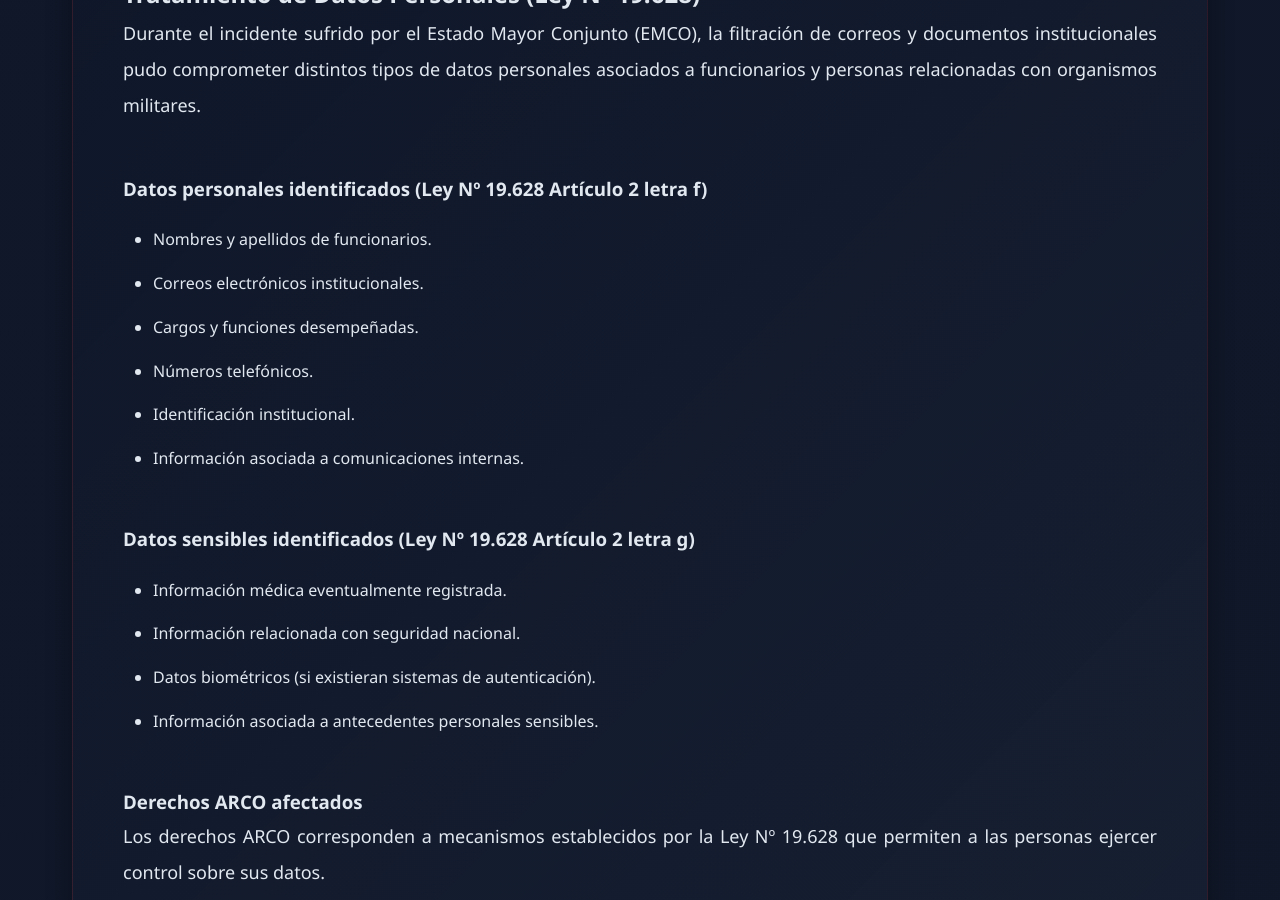
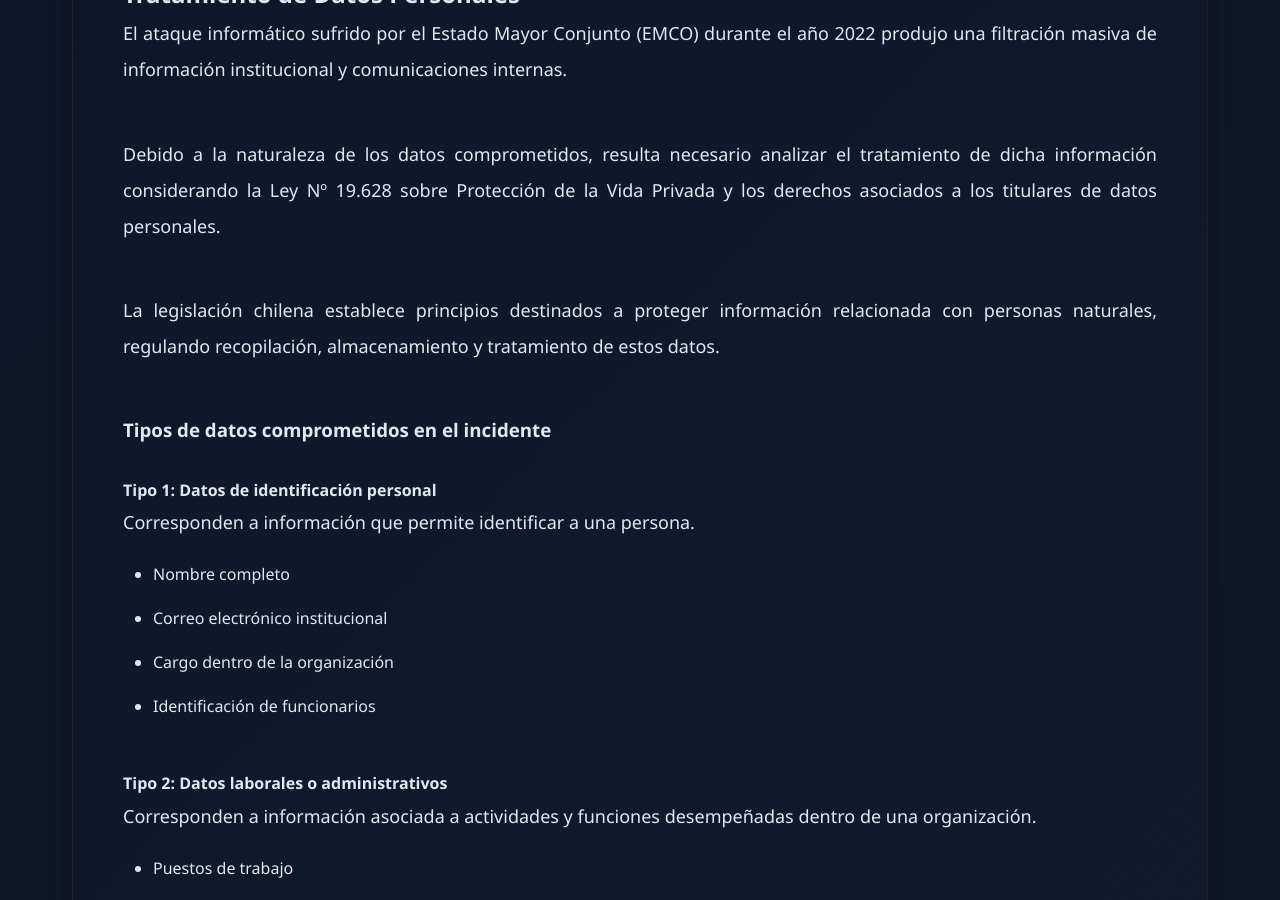
Before and after one commit to julioanabalonsaavedra-droid/informe_anajul, a React (Vite) app: page / in a window 1280 px wide. Shown: the part 11100-12000 px from the top of the page. Built offline with nearby package versions, Linux system fonts and the light colour scheme.

Commit message:
Actualiza sección datos en React basada en markdown final EMCO

```diff
--- a/src/App.jsx
+++ b/src/App.jsx
@@ -1442,7 +1442,7 @@ className="section"
 
 <h2>
 
-Tratamiento de Datos Personales (Ley Nº 19.628)
+Tratamiento de Datos Personales
 
 </h2>
 
@@ -1452,11 +1452,33 @@ Tratamiento de Datos Personales (Ley Nº 19.628)
 
 <p>
 
-Durante el incidente sufrido por el Estado Mayor
-Conjunto (EMCO), la filtración de correos y documentos
-institucionales pudo comprometer distintos tipos de
-datos personales asociados a funcionarios y personas
-relacionadas con organismos militares.
+El ataque informático sufrido por el Estado Mayor
+Conjunto (EMCO) durante el año 2022 produjo una
+filtración masiva de información institucional y
+comunicaciones internas.
+
+</p>
+
+<br/>
+
+<p>
+
+Debido a la naturaleza de los datos comprometidos,
+resulta necesario analizar el tratamiento de dicha
+información considerando la Ley Nº 19.628 sobre
+Protección de la Vida Privada y los derechos
+asociados a los titulares de datos personales.
+
+</p>
+
+<br/>
+
+<p>
+
+La legislación chilena establece principios destinados
+a proteger información relacionada con personas
+naturales, regulando recopilación, almacenamiento y
+tratamiento de estos datos.
 
 </p>
 
@@ -1464,172 +1486,375 @@ relacionadas con organismos militares.
 
 <h3>
 
-Datos personales identificados
-(Ley Nº 19.628 Artículo 2 letra f)
+Tipos de datos comprometidos en el incidente
 
 </h3>
 
+<br/>
+
+<h4>
+
+Tipo 1: Datos de identificación personal
+
+</h4>
+
+<p>
+
+Corresponden a información que permite identificar
+a una persona.
+
+</p>
+
 <ul>
 
-<li>
-
-Nombres y apellidos de funcionarios.
-
-</li>
-
-<li>
-
-Correos electrónicos institucionales.
-
-</li>
-
-<li>
-
-Cargos y funciones desempeñadas.
-
-</li>
-
-<li>
-
-Números telefónicos.
-
-</li>
-
-<li>
-
-Identificación institucional.
-
-</li>
-
-<li>
-
-Información asociada a comunicaciones internas.
-
-</li>
+<li>Nombre completo</li>
+<li>Correo electrónico institucional</li>
+<li>Cargo dentro de la organización</li>
+<li>Identificación de funcionarios</li>
 
 </ul>
 
 <br/>
 
+<h4>
+
+Tipo 2: Datos laborales o administrativos
+
+</h4>
+
+<p>
+
+Corresponden a información asociada a actividades y
+funciones desempeñadas dentro de una organización.
+
+</p>
+
+<ul>
+
+<li>Puestos de trabajo</li>
+<li>Comunicaciones institucionales</li>
+<li>Funciones asignadas</li>
+<li>Información organizacional</li>
+
+</ul>
+
+<br/>
+
+<h4>
+
+Tipo 3: Información estratégica e institucional
+
+</h4>
+
+<p>
+
+Corresponde a información utilizada internamente
+por organismos públicos.
+
+</p>
+
+<ul>
+
+<li>Documentos internos</li>
+<li>Comunicaciones reservadas</li>
+<li>Información administrativa</li>
+<li>Archivos institucionales</li>
+
+</ul>
+
+<br/>
 
 <h3>
 
-Datos sensibles identificados
-(Ley Nº 19.628 Artículo 2 letra g)
+Clasificación de datos: personales y sensibles
 
 </h3>
 
+<br/>
+
+<h4>
+
+Datos personales
+
+</h4>
+
+<p>
+
+Son aquellos relativos a cualquier información
+concerniente a personas naturales identificadas
+o identificables.
+
+</p>
+
 <ul>
 
-<li>
-
-Información médica eventualmente registrada.
-
-</li>
-
-<li>
-
-Información relacionada con seguridad nacional.
-
-</li>
-
-<li>
-
-Datos biométricos
-(si existieran sistemas de autenticación).
-
-</li>
-
-<li>
-
-Información asociada a antecedentes personales sensibles.
-
-</li>
+<li>Nombre completo</li>
+<li>Correo electrónico</li>
+<li>Cargo</li>
+<li>Información laboral</li>
 
 </ul>
 
 <br/>
 
+<h4>
+
+Datos sensibles
+
+</h4>
+
+<p>
+
+Son datos relacionados con características o
+circunstancias personales que requieren
+mayor protección.
+
+</p>
+
+<ul>
+
+<li>Información médica contenida en documentos</li>
+<li>Información privada de funcionarios</li>
+<li>Información asociada a seguridad nacional</li>
+<li>Datos reservados</li>
+
+</ul>
+
+<br/>
 
 <h3>
 
-Derechos ARCO afectados
+Derechos ARCO aplicables al caso
 
 </h3>
 
 <p>
 
 Los derechos ARCO corresponden a mecanismos
-establecidos por la Ley Nº 19.628 que permiten
-a las personas ejercer control sobre sus datos.
-
-</p>
-
-<br/>
+que permiten a los titulares ejercer control
+sobre sus datos personales.
+
+</p>
 
 <ul>
 
-<li>
-
-<strong>Acceso:</strong>
-
-Permite conocer qué información personal
-está siendo tratada.
-
-</li>
-
-<li>
-
-<strong>Rectificación:</strong>
-
-Permite corregir datos incorrectos
-o desactualizados.
-
-</li>
-
-<li>
-
-<strong>Cancelación:</strong>
-
-Permite solicitar eliminación de
-información cuando corresponda.
-
-</li>
-
-<li>
-
-<strong>Oposición:</strong>
-
-Permite impedir utilización de datos
-para determinados fines.
-
-</li>
+<li>Acceso</li>
+<li>Rectificación</li>
+<li>Cancelación</li>
+<li>Oposición</li>
 
 </ul>
 
 <br/>
 
+<h4>Derecho de Acceso</h4>
+
+<p>
+
+Permite conocer qué información existe
+y cómo está siendo utilizada.
+
+</p>
+
+<p><strong>Aplicación:</strong></p>
+
+<ul>
+
+<li>Datos comprometidos</li>
+<li>Tipo de información expuesta</li>
+<li>Alcance de la filtración</li>
+
+</ul>
+
+<p>
+
+<strong>Posible afectación:</strong>
+
+La filtración podría impedir que las personas
+conozcan completamente qué información fue
+comprometida.
+
+</p>
+
+<br/>
+
+<h4>Derecho de Rectificación</h4>
+
+<p>
+
+Permite solicitar modificación de información
+incorrecta o desactualizada.
+
+</p>
+
+<p><strong>Aplicación:</strong></p>
+
+<ul>
+
+<li>Corregir información errónea</li>
+<li>Actualizar registros</li>
+
+</ul>
+
+<p>
+
+<strong>Posible afectación:</strong>
+
+La difusión masiva puede dificultar corrección
+posterior de datos publicados.
+
+</p>
+
+<br/>
+
+<h4>Derecho de Cancelación</h4>
+
+<p>
+
+Permite solicitar eliminación de información
+cuando ya no resulte necesaria.
+
+</p>
+
+<p><strong>Aplicación:</strong></p>
+
+<ul>
+
+<li>Eliminar datos personales difundidos</li>
+
+</ul>
+
+<p>
+
+<strong>Posible afectación:</strong>
+
+Una vez publicada, la eliminación total
+puede resultar difícil.
+
+</p>
+
+<br/>
+
+<h4>Derecho de Oposición</h4>
+
+<p>
+
+Permite impedir o limitar tratamiento
+de información personal.
+
+</p>
+
+<p><strong>Aplicación:</strong></p>
+
+<ul>
+
+<li>Evitar usos indebidos de información</li>
+
+</ul>
+
+<p>
+
+<strong>Posible afectación:</strong>
+
+La pérdida de control sobre datos expuestos
+puede dificultar ejercicio efectivo
+de este derecho.
+
+</p>
+
+<br/>
+
 <h3>
 
-Aplicación al caso EMCO
+Tabla resumen
 
 </h3>
 
-<p>
-
-La exposición de información institucional y
-personal genera riesgos asociados a privacidad,
-suplantación de identidad, uso indebido de datos
-y vulneración de derechos establecidos por la Ley
-Nº 19.628. Esto evidencia la importancia de aplicar
-medidas de protección y tratamiento seguro de la
-información almacenada.
-
-</p>
+<div className="tableContainer">
+
+<table>
+
+<thead>
+
+<tr>
+
+<th>Elemento analizado</th>
+<th>Aplicación en el caso</th>
+
+</tr>
+
+</thead>
+
+<tbody>
+
+<tr>
+<td>Datos personales</td>
+<td>Nombres, correos electrónicos y cargos</td>
+</tr>
+
+<tr>
+<td>Datos sensibles</td>
+<td>Información privada y estratégica</td>
+</tr>
+
+<tr>
+<td>Derecho de Acceso</td>
+<td>Conocer datos comprometidos</td>
+</tr>
+
+<tr>
+<td>Derecho de Rectificación</td>
+<td>Corregir datos erróneos</td>
+</tr>
+
+<tr>
+<td>Derecho de Cancelación</td>
+<td>Solicitar eliminación de información</td>
+</tr>
+
+<tr>
+<td>Derecho de Oposición</td>
+<td>Impedir usos indebidos de datos</td>
+</tr>
+
+</tbody>
+
+</table>
 
 </div>
 
+<br/>
+
+<h3>
+
+Conclusión
+
+</h3>
+
+<p>
+
+El análisis del tratamiento de datos personales
+permite comprender la importancia de la protección
+de información dentro de organizaciones que administran
+datos asociados a personas.
+
+</p>
+
+<br/>
+
+<p>
+
+La clasificación entre datos personales y sensibles,
+junto con los derechos ARCO, permite fortalecer
+privacidad, seguridad y adecuada gestión
+de la información institucional.
+
+</p>
+
+</div>
+
 </section>
+
                 {/* CONCLUSIONES */}
 
         <section
```
